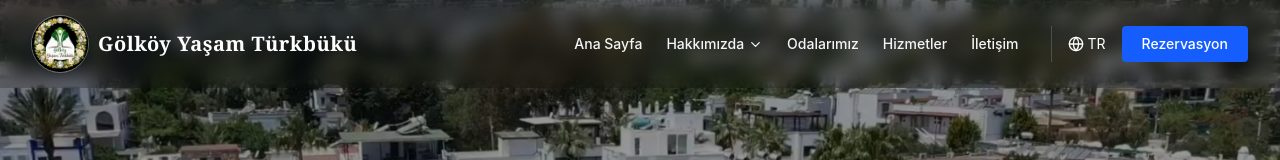
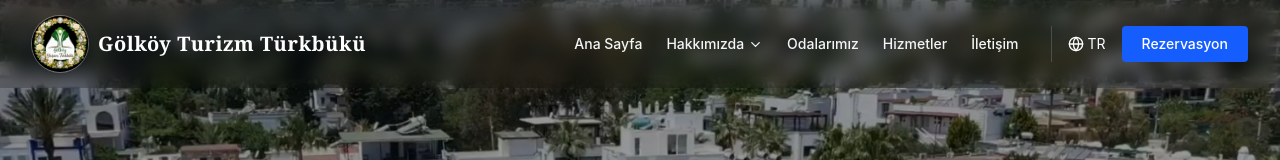
Before and after one commit to Max19071/golkoy_turkbuku1, a React (Vite) app: page / in a window 1280 px wide. Shown: the top 160 px of the page. Built offline with nearby package versions, Linux system fonts and the light colour scheme.

Commit message:
Otel adını Gölköy Turizm Türkbükü olarak güncelle

```diff
--- a/src/components/FaqPage.tsx
+++ b/src/components/FaqPage.tsx
@@ -17,7 +17,7 @@ export default function FaqPage() {
 
         <div className="mb-10">
           <div className="mb-2 text-sm font-semibold uppercase tracking-wider text-blue-600">
-            Gölköy Yaşam Türkbükü
+            Gölköy Turizm Türkbükü
           </div>
           <h1 className="font-serif text-3xl text-gray-900 md:text-4xl">
             {isEnglish ? 'Frequently Asked Questions' : 'Sıkça Sorulan Sorular'}
--- a/src/components/Footer.tsx
+++ b/src/components/Footer.tsx
@@ -18,7 +18,7 @@ export default function Footer() {
                 H
               </div>
               <div className="font-serif text-xl font-semibold tracking-wide">
-                Gölköy Yaşam Türkbükü
+                Gölköy Turizm Türkbükü
               </div>
             </div>
             <p className="text-gray-400 text-sm leading-relaxed mb-6">
@@ -127,7 +127,7 @@ export default function Footer() {
         {/* Google Maps */}
         <div className="relative mb-12 overflow-hidden rounded-sm">
           <iframe
-            title="Gölköy Yaşam Türkbükü Google Haritalar konumu"
+            title="Gölköy Turizm Türkbükü Google Haritalar konumu"
             src="https://www.google.com/maps?q=T%C3%BCrkb%C3%BCk%C3%BC%20Mahallesi%2C%20Liman%20Caddesi%2C%20No%3A%20101%2C%20Bodrum%2C%20Mu%C4%9Fla&output=embed"
             className="h-64 w-full rounded-sm border border-gray-700"
             loading="lazy"
@@ -135,13 +135,13 @@ export default function Footer() {
             referrerPolicy="no-referrer-when-downgrade"
           />
           <div className="pointer-events-none absolute left-1/2 top-[47%] z-10 ml-5 -translate-y-full whitespace-nowrap rounded-md bg-white px-3 py-2 text-sm font-semibold text-gray-900 shadow-lg">
-            Gölköy Yaşam Türkbükü
+            Gölköy Turizm Türkbükü
           </div>
         </div>
 
         {/* Copyright */}
         <div className="flex flex-col md:flex-row justify-between items-center gap-4 text-xs text-gray-500">
-          <p>© {new Date().getFullYear()} Gölköy Yaşam Türkbükü. {isEnglish ? 'All Rights Reserved.' : 'Tüm Hakları Saklıdır.'}</p>
+          <p>© {new Date().getFullYear()} Gölköy Turizm Türkbükü. {isEnglish ? 'All Rights Reserved.' : 'Tüm Hakları Saklıdır.'}</p>
           <div className="flex gap-4">
             <a href="#" className="hover:text-white transition-colors">{isEnglish ? 'Privacy Policy' : 'Gizlilik Politikası'}</a>
             <a href="#" className="hover:text-white transition-colors">{isEnglish ? 'Terms of Use' : 'Kullanım Şartları'}</a>
--- a/src/components/GalleryPage.tsx
+++ b/src/components/GalleryPage.tsx
@@ -26,7 +26,7 @@ export default function GalleryPage() {
 
         <div className="mb-10">
           <div className="mb-2 text-sm font-semibold uppercase tracking-wider text-blue-600">
-            Gölköy Yaşam Türkbükü
+            Gölköy Turizm Türkbükü
           </div>
           <h1 className="font-serif text-3xl text-gray-900 md:text-4xl">
             {isEnglish ? 'More Images' : 'Diğer Görseller'}
--- a/src/components/Navbar.tsx
+++ b/src/components/Navbar.tsx
@@ -32,14 +32,14 @@ export default function Navbar() {
     >
       <div className="container mx-auto px-4 md:px-8 flex items-center justify-between">
         {/* Logo */}
-        <a href="#home" className="flex min-w-0 items-center gap-2.5" aria-label="Gölköy Yaşam Türkbükü ana sayfa">
+        <a href="#home" className="flex min-w-0 items-center gap-2.5" aria-label="Gölköy Turizm Türkbükü ana sayfa">
           <img
             src={`${import.meta.env.BASE_URL}images/golkoy-yasam-turkbuku-logo.webp`}
-            alt="Gölköy Yaşam Türkbükü amblemi"
+            alt="Gölköy Turizm Türkbükü amblemi"
             className="h-12 w-12 shrink-0 rounded-full object-cover shadow-md ring-1 ring-white/30 md:h-14 md:w-14"
           />
           <div className={`whitespace-nowrap font-serif text-base font-semibold tracking-wide sm:text-lg md:text-xl ${isScrolled ? 'text-blue-900' : 'text-white'}`}>
-            Gölköy Yaşam Türkbükü
+            Gölköy Turizm Türkbükü
           </div>
         </a>
 
```
